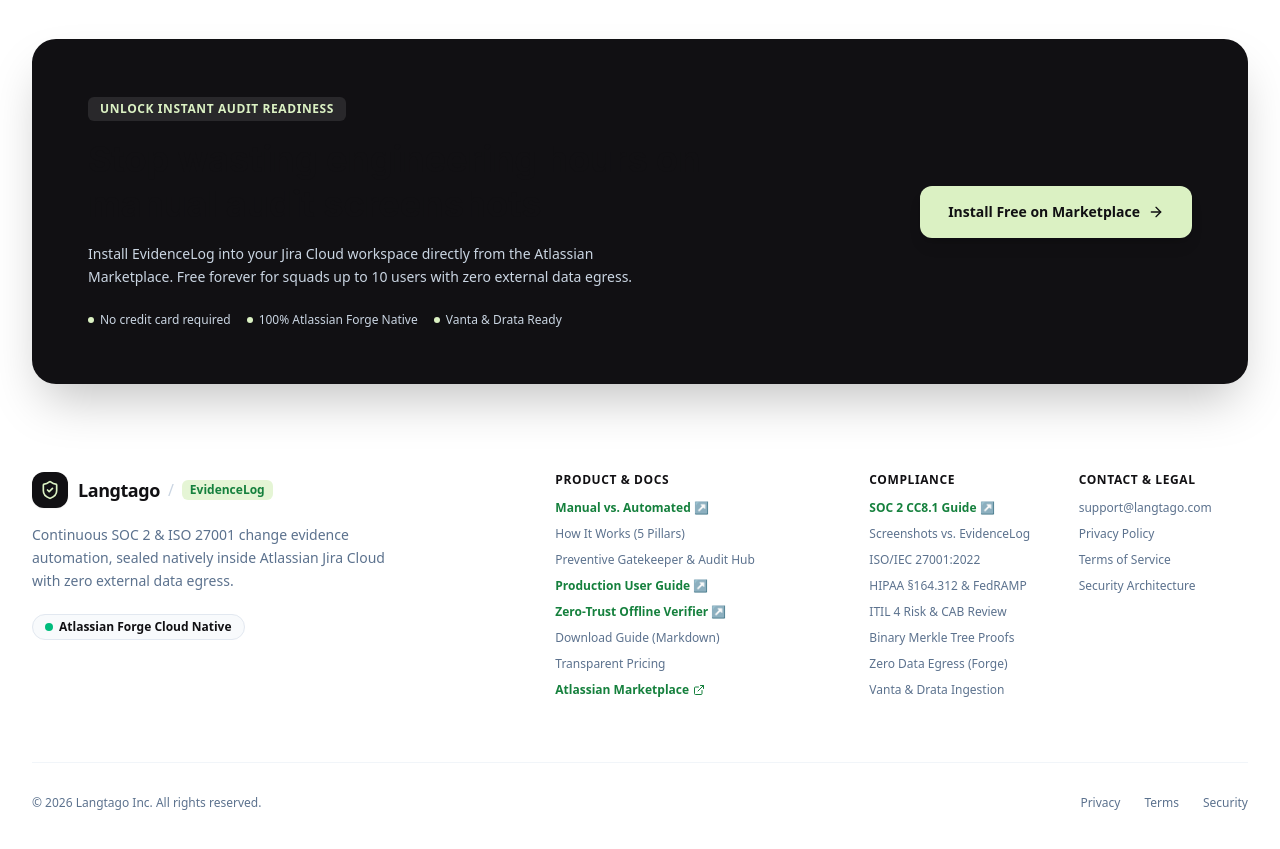
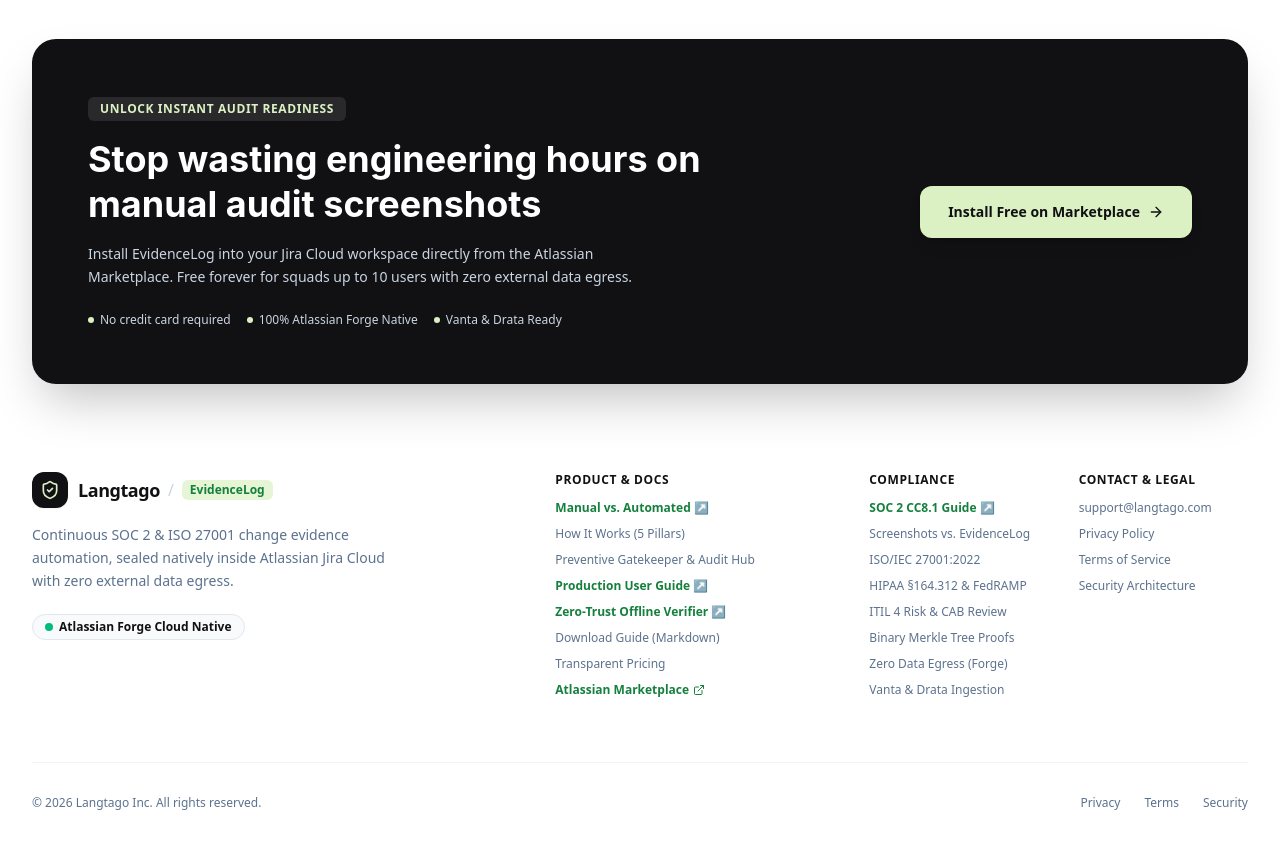
Before and after one commit to stuon/langtago, a Next.js app: page /terms in a window 1280 px wide. Shown: the part 2480-3329 px from the top of the page. Built offline with nearby package versions, Linux system fonts and the light colour scheme; no server answers.

Commit message:
fix(typography): ensure headings in dark callout cards render text-white

```diff
--- a/app/compare/manual-screenshots-vs-evidencelog/page.tsx
+++ b/app/compare/manual-screenshots-vs-evidencelog/page.tsx
@@ -435,7 +435,7 @@ export default function ManualVsEvidenceLogComparisonPage() {
               FREE FOR SQUADS UP TO 10 USERS &bull; ZERO DATA EGRESS
             </div>
 
-            <h2 className="text-3xl sm:text-5xl font-bold font-heading max-w-2xl mx-auto leading-tight">
+            <h2 className="text-3xl sm:text-5xl font-bold font-heading text-white max-w-2xl mx-auto leading-tight">
               Ready to eliminate the manual screenshot tax forever?
             </h2>
 
--- a/app/frameworks/soc2-cc81/page.tsx
+++ b/app/frameworks/soc2-cc81/page.tsx
@@ -406,7 +406,7 @@ export default function Soc2Cc81FrameworkPage() {
                 <div className="inline-block rounded-md bg-white/10 px-3 py-1 text-xs font-bold uppercase tracking-wider text-[#dbf1c3] font-heading">
                   PREVENTIVE COMPLIANCE
                 </div>
-                <h2 className="text-2xl sm:text-4xl font-bold font-heading leading-tight">
+                <h2 className="text-2xl sm:text-4xl font-bold font-heading text-white leading-tight">
                   The Preventive Workflow Gatekeeper: Stop Failures Before Production
                 </h2>
                 <p className="text-sm text-slate-300 leading-relaxed">
@@ -607,7 +607,7 @@ export default function Soc2Cc81FrameworkPage() {
               FREE UP TO 10 USERS &bull; ZERO DATA EGRESS
             </div>
 
-            <h2 className="text-3xl sm:text-5xl font-bold font-heading max-w-2xl mx-auto leading-tight">
+            <h2 className="text-3xl sm:text-5xl font-bold font-heading text-white max-w-2xl mx-auto leading-tight">
               Ready to eliminate SOC 2 manual screenshotting forever?
             </h2>
 
--- a/app/globals.css
+++ b/app/globals.css
@@ -28,6 +28,15 @@ body {
 h1, h2, h3, h4, h5, h6 {
   font-family: var(--headingFont);
   color: var(--colorSecondary);
+}
+
+.text-white h1,
+.text-white h2,
+.text-white h3,
+.text-white h4,
+.text-white h5,
+.text-white h6 {
+  color: #ffffff;
 }
 
 /* Contis-inspired Primary Button */
--- a/app/security/page.tsx
+++ b/app/security/page.tsx
@@ -248,7 +248,7 @@ export default function SecurityPage() {
                 <div className="inline-block rounded-md bg-white/10 px-3 py-1 text-xs font-bold uppercase tracking-wider text-[#dbf1c3] font-heading">
                   ZERO-TRUST CRYPTOGRAPHY
                 </div>
-                <h2 className="text-2xl sm:text-4xl font-bold font-heading leading-tight">
+                <h2 className="text-2xl sm:text-4xl font-bold font-heading text-white leading-tight">
                   Independent Verification Without Trusting Us or Jira
                 </h2>
                 <p className="text-sm text-slate-300 leading-relaxed max-w-2xl">
--- a/components/BentoGrid.tsx
+++ b/components/BentoGrid.tsx
@@ -150,7 +150,7 @@ export default function BentoGrid({ onOpenAuditModal }: BentoGridProps) {
                 Free Forever
               </div>
 
-              <h3 className="text-2xl font-bold font-heading leading-snug">
+              <h3 className="text-2xl font-bold font-heading text-white leading-snug">
                 Continuous change compliance sealed in Jira.
               </h3>
 
--- a/components/ComparisonMatrix.tsx
+++ b/components/ComparisonMatrix.tsx
@@ -464,7 +464,7 @@ export default function ComparisonMatrix() {
             <Lock className="h-3.5 w-3.5" />
             <span>SEE REAL AUDIT EVIDENCE IN ACTION</span>
           </div>
-          <h4 className="text-lg sm:text-2xl font-bold font-heading">
+          <h4 className="text-lg sm:text-2xl font-bold font-heading text-white">
             Inspect a verified 5/5 EvidenceLog audit certificate &amp; raw JSON
           </h4>
           <p className="text-xs sm:text-sm text-slate-300 max-w-xl">
--- a/components/Footer.tsx
+++ b/components/Footer.tsx
@@ -16,7 +16,7 @@ export default function Footer() {
                 UNLOCK INSTANT AUDIT READINESS
               </div>
 
-              <h2 className="text-2xl sm:text-4xl font-bold font-heading leading-tight">
+              <h2 className="text-2xl sm:text-4xl font-bold font-heading text-white leading-tight">
                 Stop wasting engineering hours on manual audit screenshots
               </h2>
 
```
